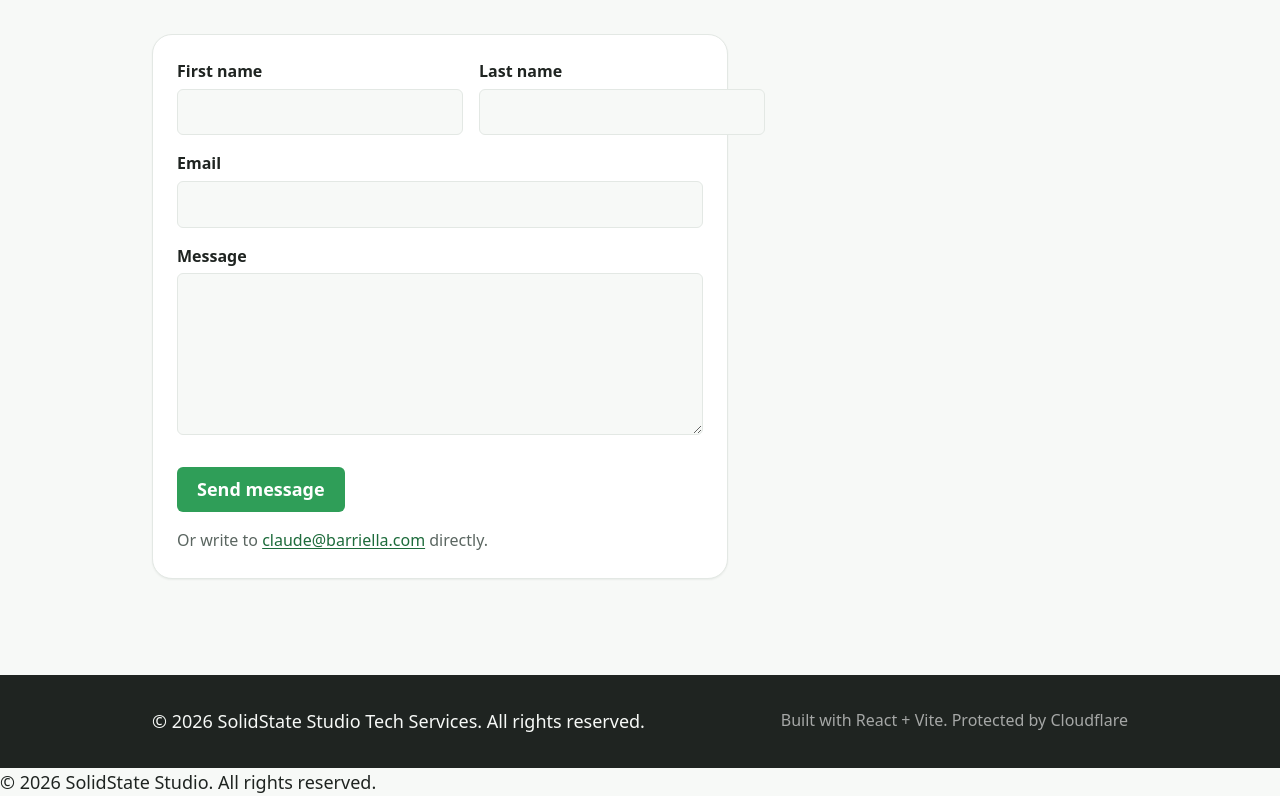
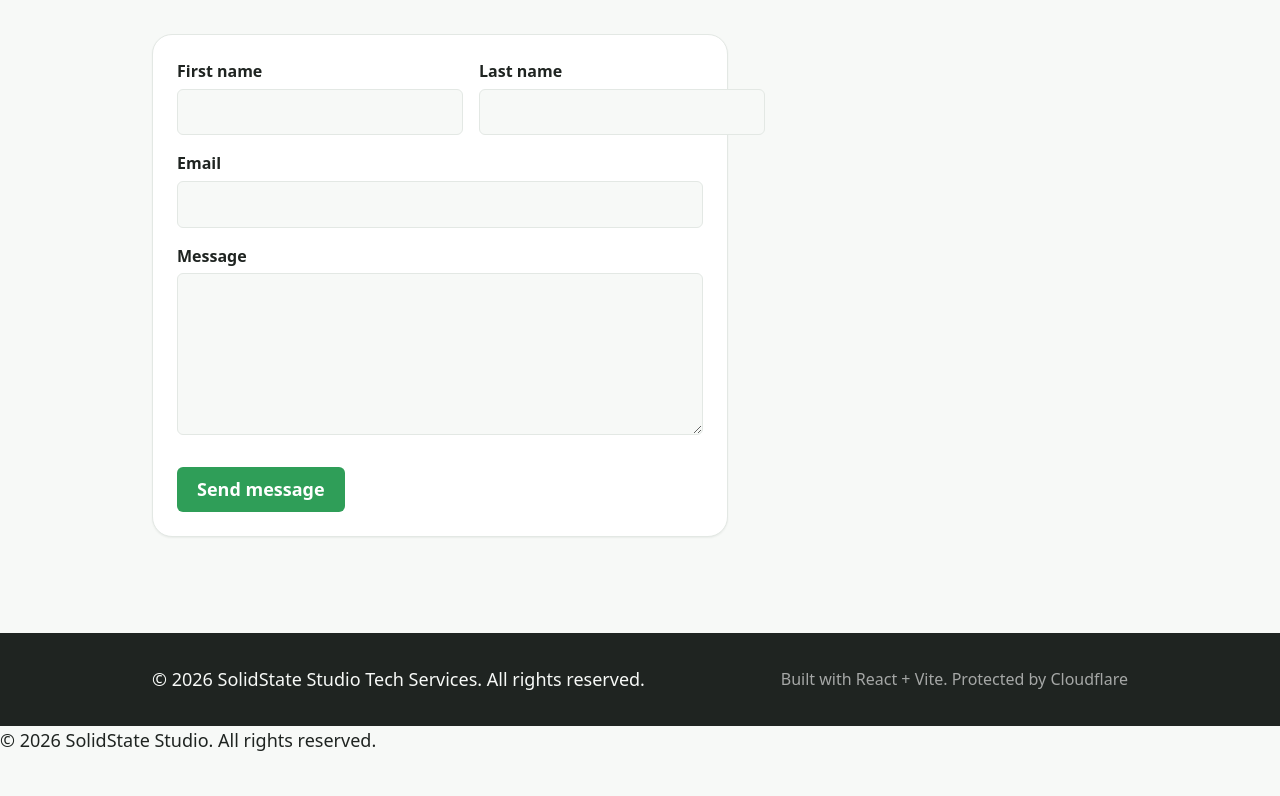
Before and after one commit to barriellawertheimer/solidstate, a React (Vite) app: page / in a window 1280 px wide. Shown: the part 2383-3179 px from the top of the page. After the commit the page ends 3138 px from the top, so only its background shows below. Built offline with nearby package versions, Linux system fonts and the light colour scheme; no server answers.

Commit message:
minor bug fix

```diff
--- a/src/components/ContactForm.jsx
+++ b/src/components/ContactForm.jsx
@@ -146,9 +146,6 @@ export default function ContactForm() {
         <p className={styles.errorNote}>{status.message}</p>
       )}
 
-      <p className={styles.note}>
-        Or write to <a href={`mailto:${EMAIL}`}>{EMAIL}</a> directly.
-      </p>
     </form>
   );
 }
```
